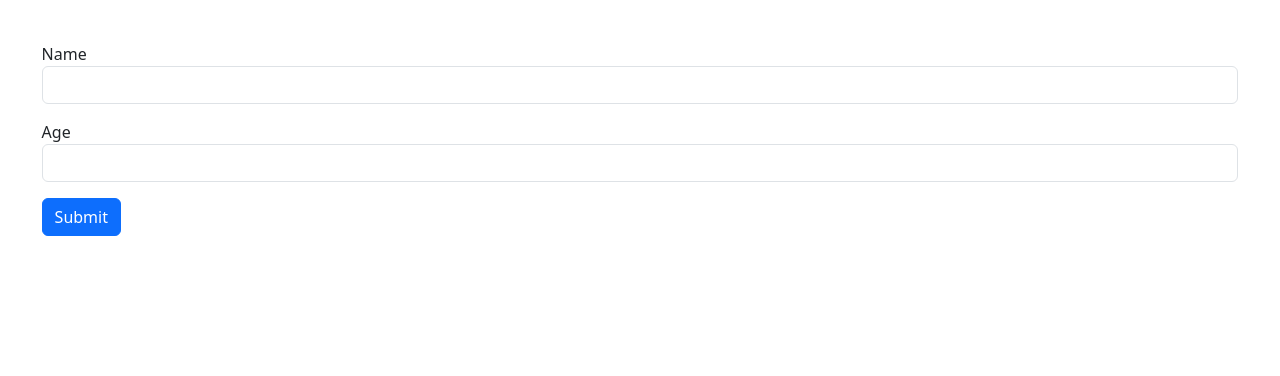
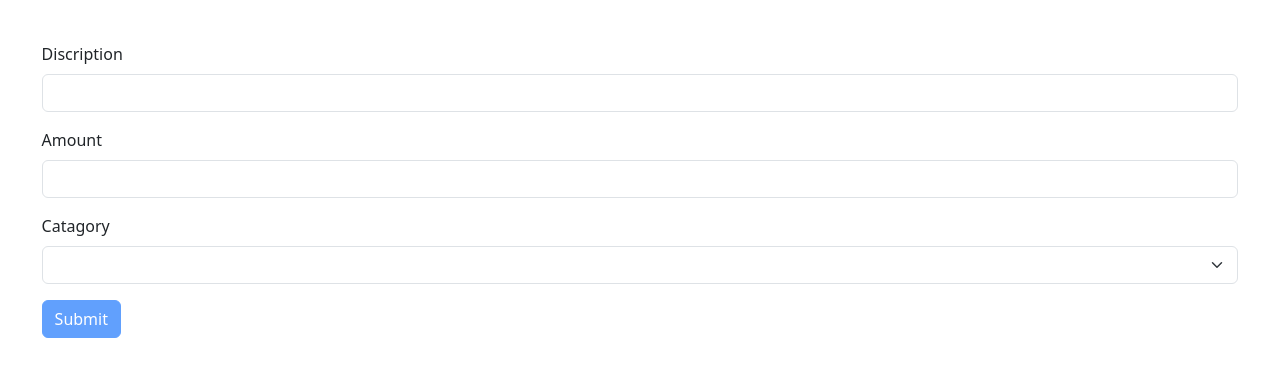
Before and after one commit to pinugit/react-app, a React (Vite) app: page / in a window 1280 px wide. Shown: the top 376 px of the page. Built offline with nearby package versions, Linux system fonts and the light colour scheme.

Commit message:
make a TheForm component for the exersise

```diff
--- a/src/App.tsx
+++ b/src/App.tsx
@@ -1,8 +1,9 @@
-import Form from "./Components/Form/Form";
+import TheForm from "./Components/TheForm/TheForm";
+
 function App() {
   return (
     <div>
-      <Form />
+      <TheForm />
     </div>
   );
 }
--- a/src/Components/Form/Form.tsx
+++ b/src/Components/Form/Form.tsx
@@ -13,7 +13,7 @@ const Form = () => {
   const {
     register,
     handleSubmit,
-    formState: { errors },
+    formState: { errors, isValid },
   } = useForm<FormData>({
     resolver: zodResolver(scherma),
   });
@@ -45,7 +45,7 @@ const Form = () => {
         />
         {errors.age && <p className="text-danger">{errors.age.message}</p>}
       </div>
-      <button className="btn btn-primary" type="submit">
+      <button disabled={!isValid} className="btn btn-primary" type="submit">
         Submit
       </button>
     </form>
--- /dev/null
+++ b/src/Components/TheForm/TheForm.tsx
@@ -0,0 +1,84 @@
+import { z } from "zod";
+import { FieldValues, useForm } from "react-hook-form";
+import { useState } from "react";
+import { zodResolver } from "@hookform/resolvers/zod";
+
+const scherma = z.object({
+  discription: z.string().min(3),
+  amount: z.number(),
+  catagory: z.string().nonempty(),
+});
+
+type FormData = z.infer<typeof scherma>;
+
+interface props {
+  onClickSubmit: () => void;
+}
+
+const TheForm = ({ onClickSubmit }: props) => {
+  const {
+    register,
+    handleSubmit,
+    formState: { errors, isValid },
+  } = useForm<FormData>({
+    resolver: zodResolver(scherma),
+  });
+
+  const [items, setItems] = useState({
+    discription: "",
+    ammount: 0,
+    catagory: "",
+  });
+
+  const onSubmit = (data: FieldValues) => {
+    setItems({ ...items, ...data });
+    console.log({ ...data });
+  };
+  return (
+    <form onSubmit={handleSubmit(onSubmit)}>
+      <div className="mb-3">
+        <label htmlFor="discription" className="form-label">
+          Discription
+        </label>
+        <input
+          {...register("discription")}
+          type="text"
+          id="discription"
+          className="form-control"
+        />
+      </div>
+      <div className="mb-3">
+        <label htmlFor="amount" className="form-label">
+          Amount
+        </label>
+        <input
+          {...register("amount")}
+          type="number"
+          id="amount"
+          className="form-control"
+        />
+      </div>
+      <div className="mb-3">
+        <label htmlFor="catagory" className="form-label">
+          Catagory
+        </label>
+        <select
+          {...register("catagory")}
+          id="catagory"
+          className="form-select"
+          aria-label="Default select example"
+        >
+          <option defaultValue={""}></option>
+          <option value="groceries">Groceries</option>
+          <option value="utilities">Utilities</option>
+          <option value="entertainment">Entertainment</option>
+        </select>
+      </div>
+      <button disabled={!isValid} type="submit" className="btn btn-primary">
+        Submit
+      </button>
+    </form>
+  );
+};
+
+export default TheForm;
```
